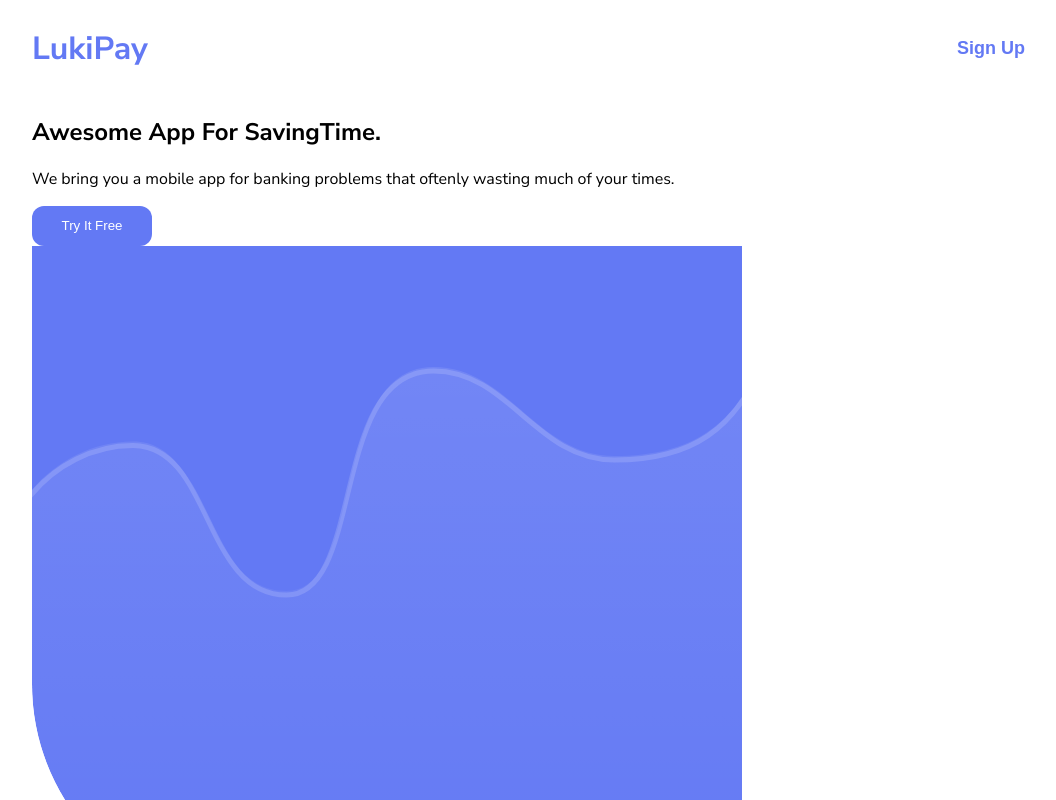
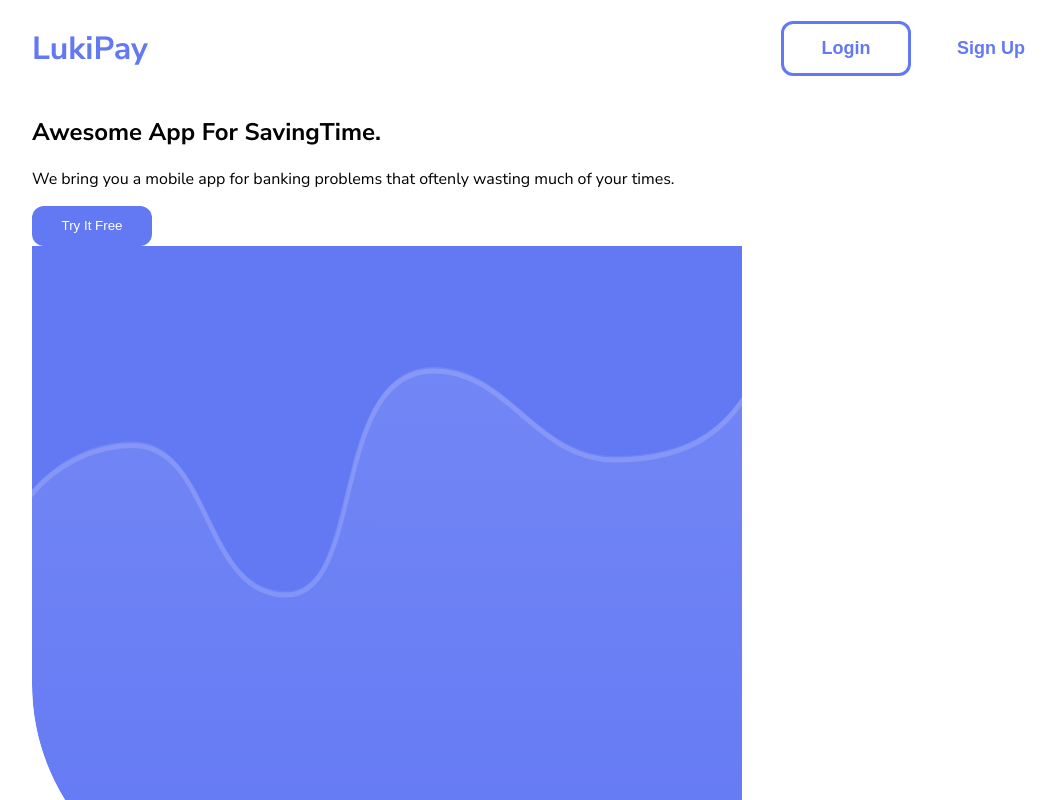
Before and after one commit to Lukmandst/Lukipay-Next, a Next.js app: page / in a window 1280 px wide. In both pictures the pointer is over the button "Login". Shown: the top 800 px of the page, without its empty margins (96-1152 px from the left). Built offline with nearby package versions, Linux system fonts and the light colour scheme.

Commit message:
hover login signup button

```diff
--- a/src/components/styles/Navbar.module.css
+++ b/src/components/styles/Navbar.module.css
@@ -29,6 +29,10 @@
   background-color: transparent;
   color: #fff;
 }
+.loginbutton:hover {
+  color: #6379f4;
+  border: 3px solid #6379f4;
+}
 .signupbutton {
   font-weight: 700;
   font-size: 18px;
@@ -38,6 +42,10 @@
   border-radius: 12px;
   background-color: #fff;
   color: #6379f4;
+}
+.signupbutton:hover{
+  color: #fff;
+  background-color: #6379f4
 }
 .profileMenu {
   display: flex;
```
